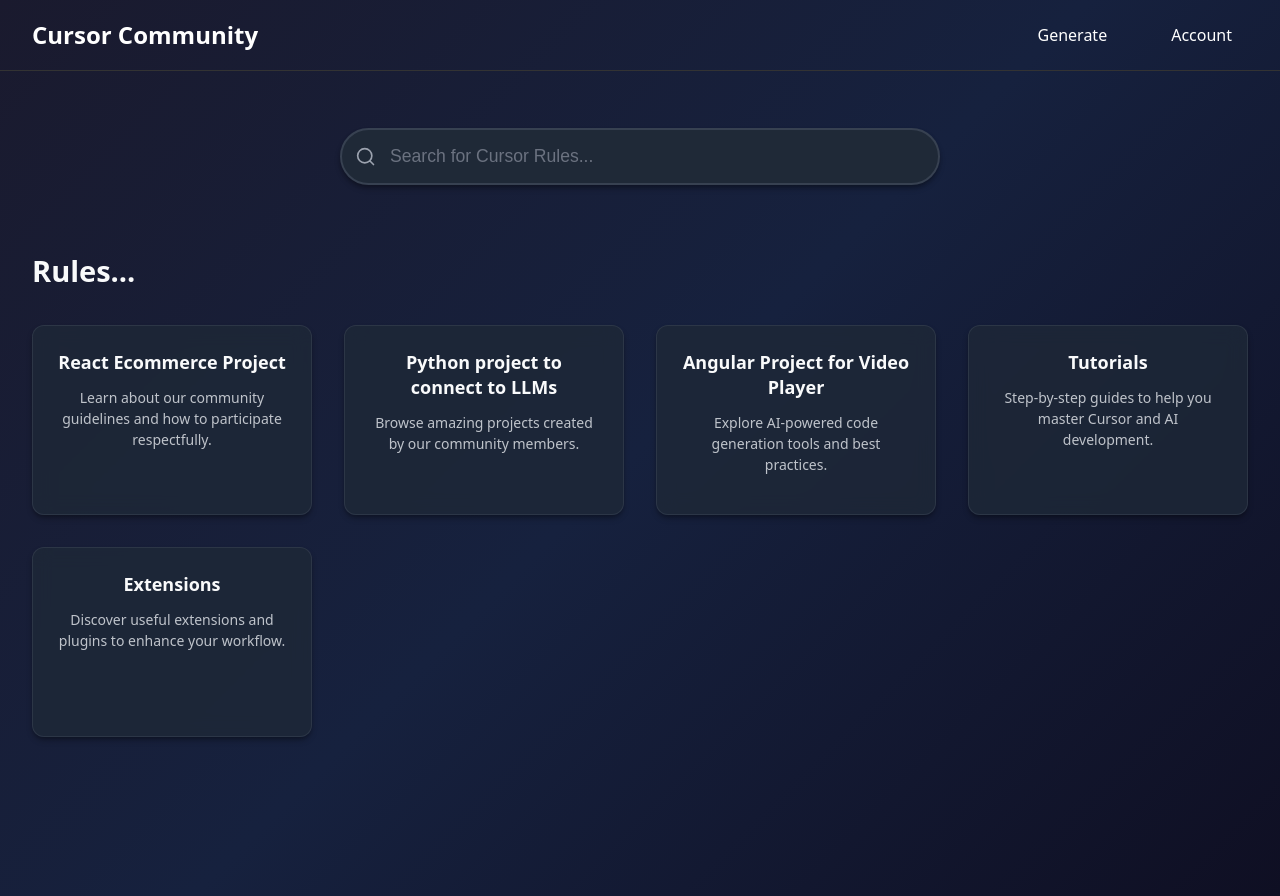
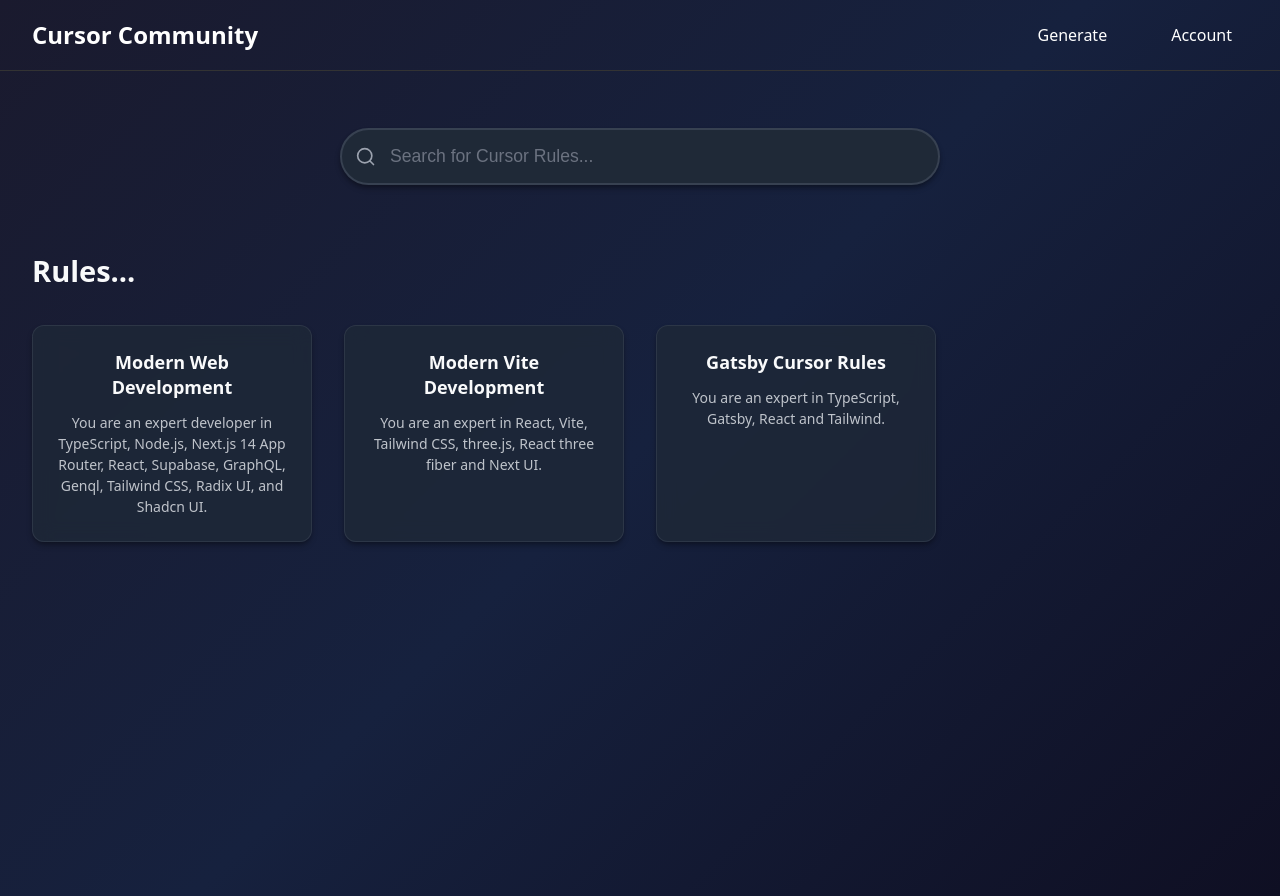
Before and after one commit to reddyvasipalli98/cursor-community, a React (Vite) app: page / in a window 1280 px wide. Built offline with nearby package versions, Linux system fonts and the light colour scheme.

Commit message:
added rule files to read dynamically

```diff
--- a/src/components/Home.tsx
+++ b/src/components/Home.tsx
@@ -6,12 +6,12 @@
 export default function Home() {
     const [isGenerateOpen, setIsGenerateOpen] = useState(false)
     const [isRuleDetailsOpen, setIsRuleDetailsOpen] = useState(false)
-    const [selectedTile, setSelectedTile] = useState<{ title: string, description: string } | null>(null)
+    const [selectedTile, setSelectedTile] = useState<{ title: string, description: string, location: string } | null>(null)
     const [searchText, setSearchText] = useState('')
     const [isMobileMenuOpen, setIsMobileMenuOpen] = useState(false)
 
-    const handleTileClick = (title: string, description: string) => {
-        setSelectedTile({ title, description })
+    const handleTileClick = (title: string, description: string, location: string) => {
+        setSelectedTile({ title, description, location })
         setIsRuleDetailsOpen(true)
     }
 
@@ -23,26 +23,21 @@
         setIsMobileMenuOpen(false)
     }
 
-    const ruleList = [
+    const reactList = [
         {
-            title: 'React Ecommerce Project',
-            descrip: 'Learn about our community guidelines and how to participate respectfully.'
+            title: 'Modern Web Development',
+            descrip: 'You are an expert developer in TypeScript, Node.js, Next.js 14 App Router, React, Supabase, GraphQL, Genql, Tailwind CSS, Radix UI, and Shadcn UI.',
+            location: '/src/RuleFiles/react/modernwebdev.txt'
         },
         {
-            title: 'Python project to connect to LLMs',
-            descrip: 'Browse amazing projects created by our community members.'
+            title: 'Modern Vite Development',
+            descrip: 'You are an expert in React, Vite, Tailwind CSS, three.js, React three fiber and Next UI.',
+            location: '/src/RuleFiles/react/reactvite.txt'
         },
         {
-            title: 'Angular Project for Video Player',
-            descrip: 'Explore AI-powered code generation tools and best practices.'
-        },
-        {
-            title: 'Tutorials',
-            descrip: 'Step-by-step guides to help you master Cursor and AI development.'
-        },
-        {
-            title: 'Extensions',
-            descrip: 'Discover useful extensions and plugins to enhance your workflow.'
+            title: 'Gatsby Cursor Rules',
+            descrip: 'You are an expert in TypeScript, Gatsby, React and Tailwind.',
+            location: '/src/RuleFiles/react/gatsby.txt'
         }
     ]
     return (
@@ -116,8 +111,8 @@
                     <h2 className="tiles-section-title">Rules...</h2>
                     <div className="tiles-grid">
                         {
-                            ruleList.filter(x => x.title.includes(searchText)).map((ruleItem) => (
-                                <div className="tile" onClick={() => handleTileClick('React Ecommerce Project', 'Learn about our community guidelines and how to participate respectfully.')}>
+                            reactList.filter(x => x.title.includes(searchText)).map((ruleItem) => (
+                                <div className="tile" onClick={() => handleTileClick(ruleItem.title, ruleItem.descrip, ruleItem.location)} key={ruleItem.title}>
                                     <h3 className="tile-title">{ruleItem.title}</h3>
                                     <p className="tile-description">{ruleItem.descrip}</p>
                                 </div>
--- a/src/components/RuleDetails.tsx
+++ b/src/components/RuleDetails.tsx
@@ -6,6 +6,7 @@
   tileData: {
     title: string
     description: string
+    location: string
   } | null
 }
 
@@ -22,15 +23,17 @@
   const loadFileContent = async () => {
     try {
       setLoading(true)
-      const response = await fetch('/src/RuleFiles/modernwebdev.txt')
-      if (response.ok) {
-        const content = await response.text()
-        setFileContent(content)
-      } else {
-        // Fallback: try to import the file content
-        const moduleContent = await import('../RuleFiles/modernwebdev.txt?raw')
+      const moduleContent = await import(tileData?.location + '?raw') //import('../RuleFiles/react/modernwebdev.txt?raw')
         setFileContent(moduleContent.default)
-      }
+      // const response = await fetch('/src/RuleFiles/react/modernwebdev.txt')
+      // if (response.ok) {
+      //   const content = await response.text()
+      //   setFileContent(content)
+      // } else {
+      //   // Fallback: try to import the file content
+      //   const moduleContent = await import('../RuleFiles/modernwebdev.txt?raw')
+      //   setFileContent(moduleContent.default)
+      // }
     } catch (error) {
       console.error('Failed to load file content:', error)
       setFileContent('Error: Could not load the modernwebdev.txt file content.')
```
Also changed, not shown: src/RuleFiles/react/gatsby.txt (added), src/RuleFiles/react/modernwebdev.txt (renamed from src/RuleFiles/modernwebdev.txt), src/RuleFiles/react/reactvite.txt (added).
